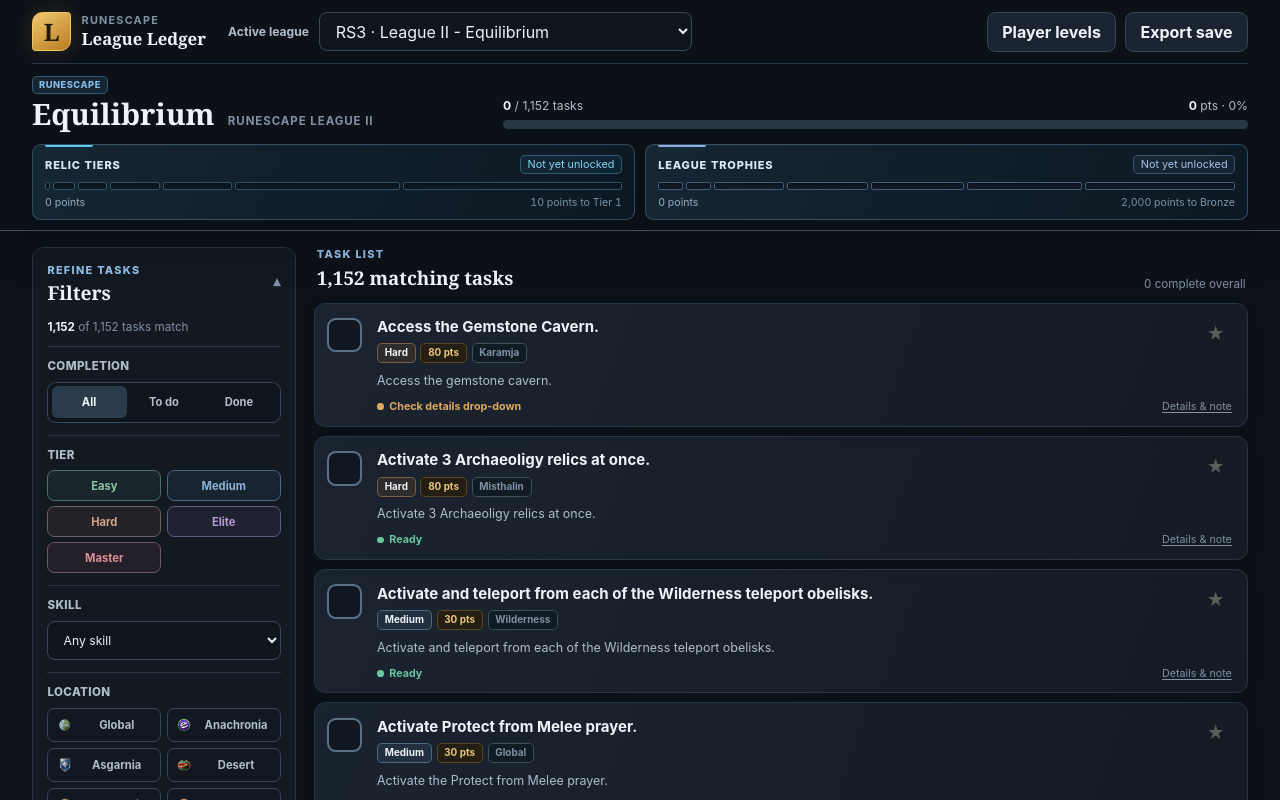
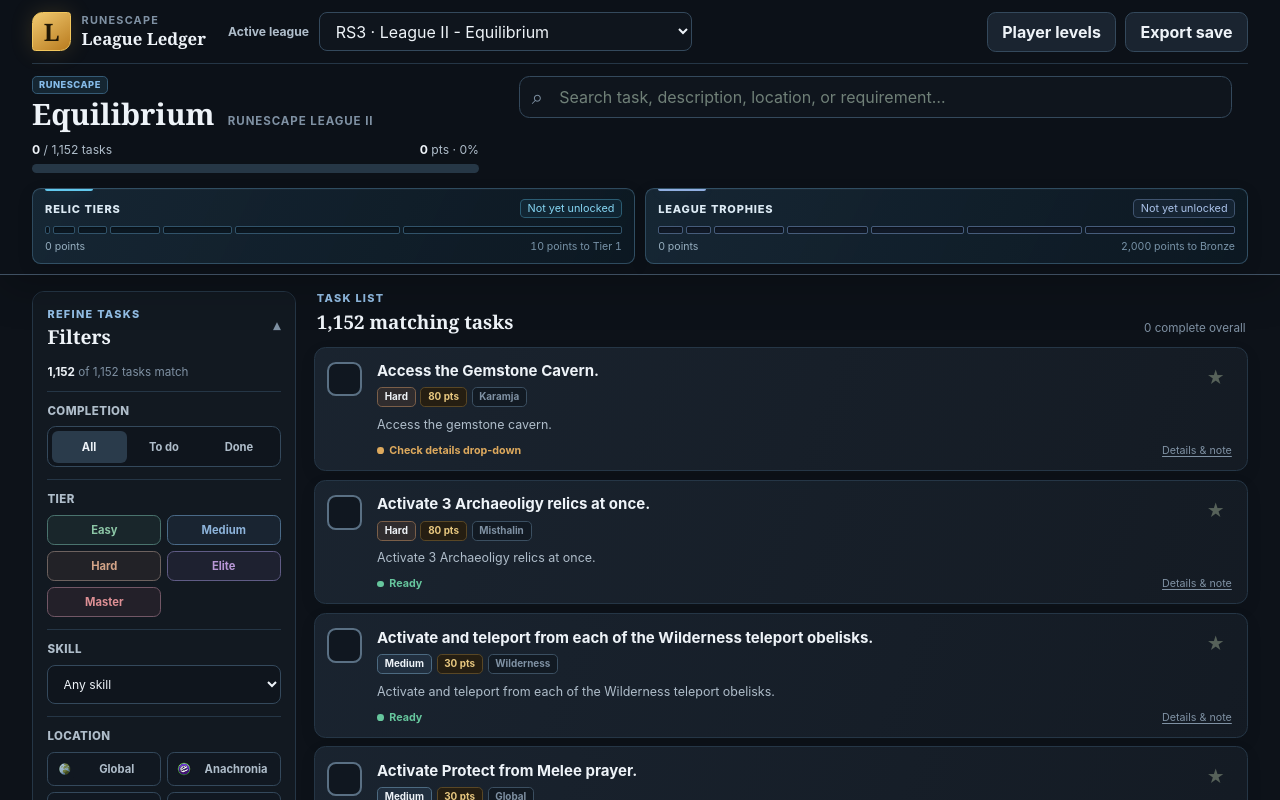
Before and after one commit to Aphemra/runescape-leagues-tracker, a React (Vite) app: page / in a window 1280 px wide. Shown: the top 800 px of the page. Built offline with nearby package versions, Linux system fonts and the light colour scheme.

Commit message:
Lol. Added the 'unused variable' back and... restored the search bar

```diff
--- a/src/App.tsx
+++ b/src/App.tsx
@@ -6,6 +6,7 @@
 import TaskCard from "./components/TaskCard";
 import { DEFAULT_LEAGUE_ID, isKnownLeagueId, leagueCatalog, loadLeagueDataset } from "./data/leagues/catalog";
 import { buildTaskViews, filterAndSortTaskViews, summarizeProgress } from "./domain/leagues/selectTasks";
+import { countActiveFilters } from "./domain/leagues/filterState";
 import { MilestoneProgress } from "./components/MilestoneProgress";
 import type { LeagueDataset } from "./domain/leagues/types";
 import {
@@ -98,6 +99,7 @@
   const progress = useMemo(() => summarizeProgress(taskViews), [taskViews]);
   const progressionTracks = dataset?.manifest.progressionTracks ?? [];
   const visibleViews = filteredViews.slice(0, visibleLimit);
+  const activeFilterCount = leagueState ? countActiveFilters(leagueState.filters) : 0;
 
   function updateState(updater: (current: LeagueUserState) => LeagueUserState) {
     setLeagueState((current) => (current ? updater(current) : current));
@@ -209,6 +211,33 @@
             <h1>
               {manifest.shortName} <span>{manifest.edition}</span>
             </h1>
+          </div>
+
+          <div className="searchbar">
+            <label className="search-input">
+              <span className="search-input__icon" aria-hidden="true">
+                ⌕
+              </span>
+
+              <span className="sr-only">Search tasks</span>
+
+              <input
+                type="search"
+                value={leagueState.filters.search}
+                placeholder="Search task, description, location, or requirement…"
+                onChange={(event) =>
+                  updateFilters({
+                    ...leagueState.filters,
+                    search: event.target.value,
+                  })
+                }
+              />
+            </label>
+
+            <button className="secondary-button filter-button" type="button" onClick={() => setIsFiltersOpen(true)}>
+              Filters
+              {activeFilterCount > 0 && <span>{activeFilterCount}</span>}
+            </button>
           </div>
 
           <div className="overall-progress">
```
